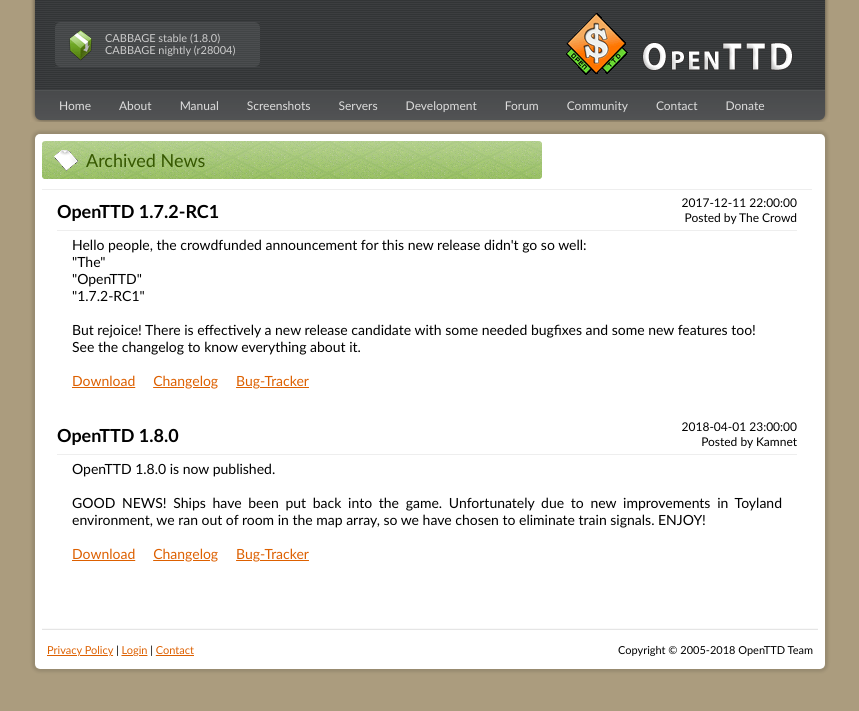
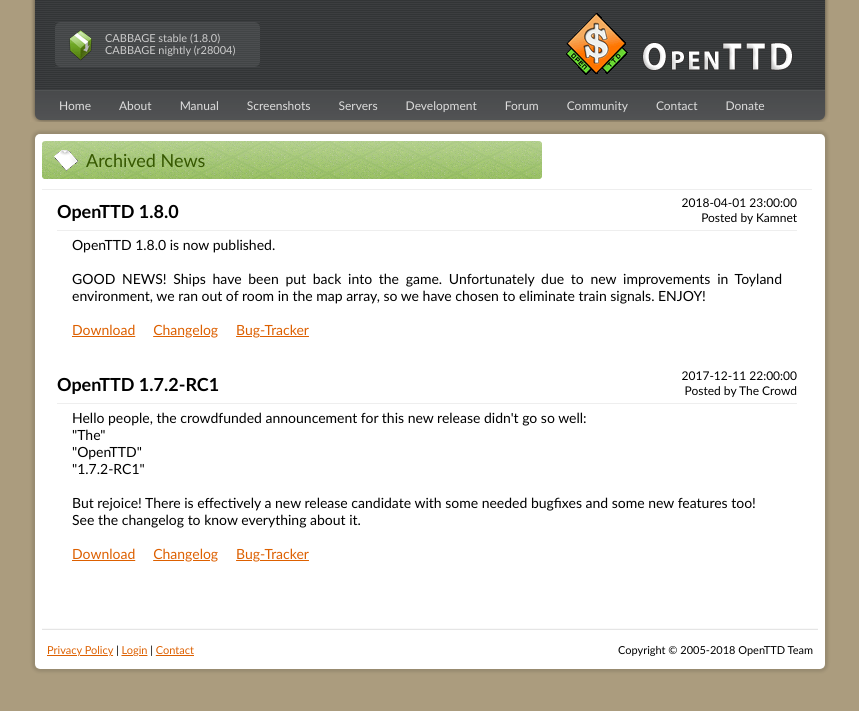
Before and after one commit to OpenTTD/website, a Jekyll site: the page built from pages/news_archive.html, in a window 1280 px wide. Shown: the top 711 px of the page, without its empty margins (210-1069 px from the left). Built offline with Jekyll 4.4.1, drawn with Linux system fonts in a browser that asks for light colours.

Commit message:
Fix: set explicit sort order for archived news posts

```diff
--- a/pages/news_archive.html
+++ b/pages/news_archive.html
@@ -10,7 +10,9 @@
     </div>
     <div class="section-item">
         <div class="content">
-            {% for news_item in site.news %}
+            <!-- news sort order is by post id (numeric); could be extended to sort by date -->
+            {% assign news = site.news | reverse %}
+            {% for news_item in news %}
                 <!-- there is probably a way to do this with reusable templates instead of replicating markup from layouts/news.html -->
                 <div class="title">
                     <h3><a href="{{ news_item.url | remove_first: '/' }}">{{ news_item.title }}</a></h3>
```
